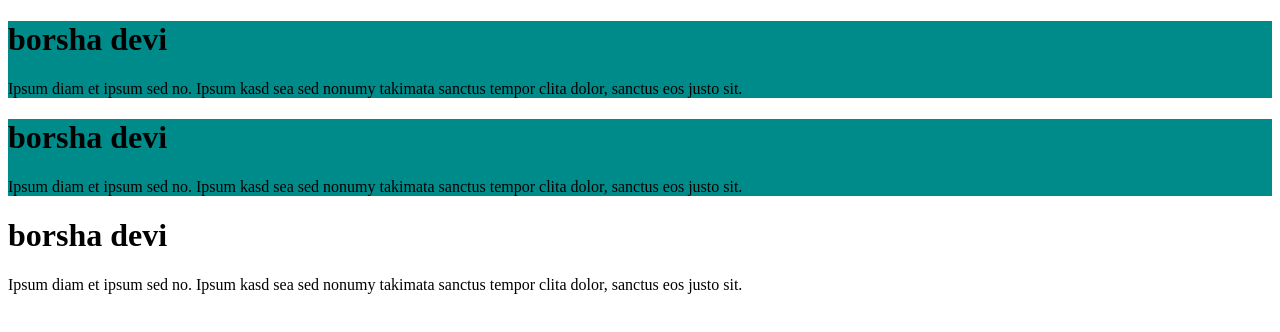
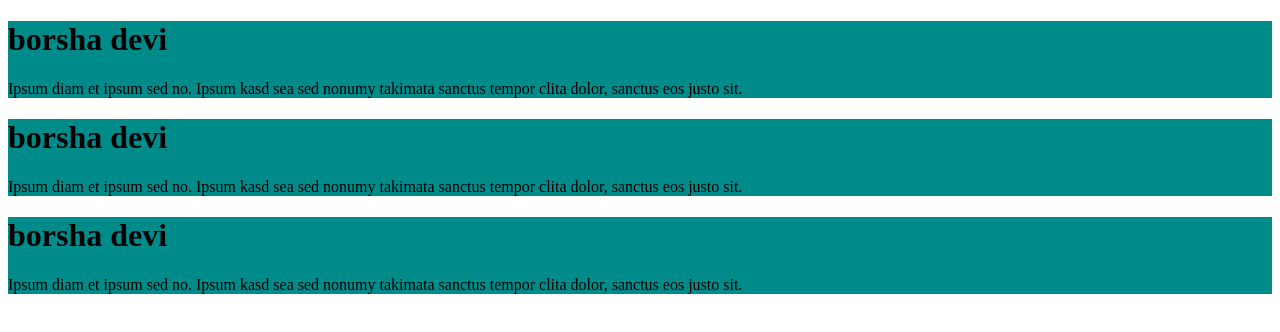
Before and after one commit to BorshaDevi/New-projects-for-class, a plain HTML site: page New-projects-for-class/Index.html in a window 1280 px wide. Drawn offline with Linux system fonts and the light colour scheme.

Commit message:
add background color

```diff
--- a/New-projects-for-class/style/Index.css
+++ b/New-projects-for-class/style/Index.css
@@ -4,6 +4,6 @@
 .div2{
     background-color: darkcyan;
 }
-.div1{
+.div3{
     background-color: darkcyan;
 }
```
